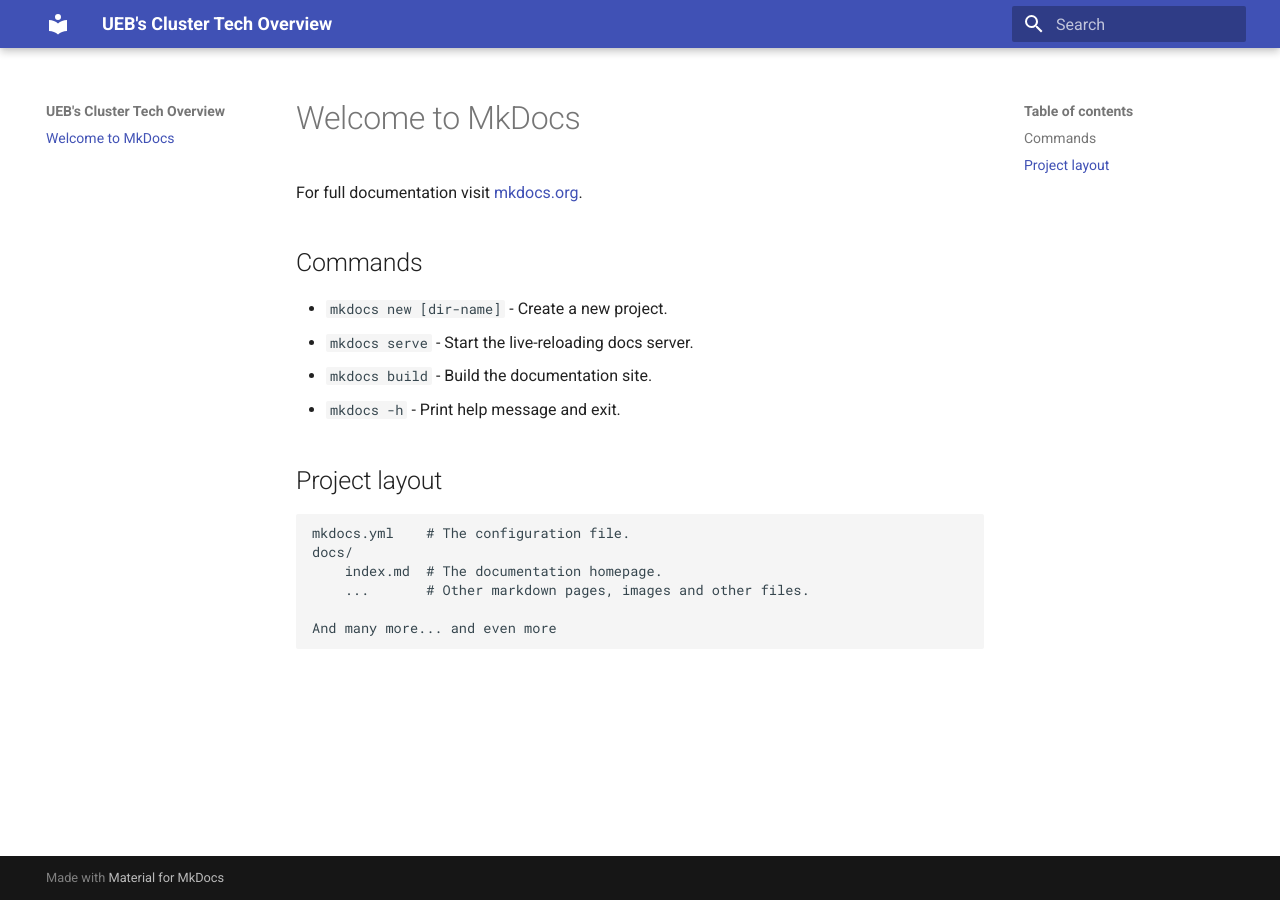
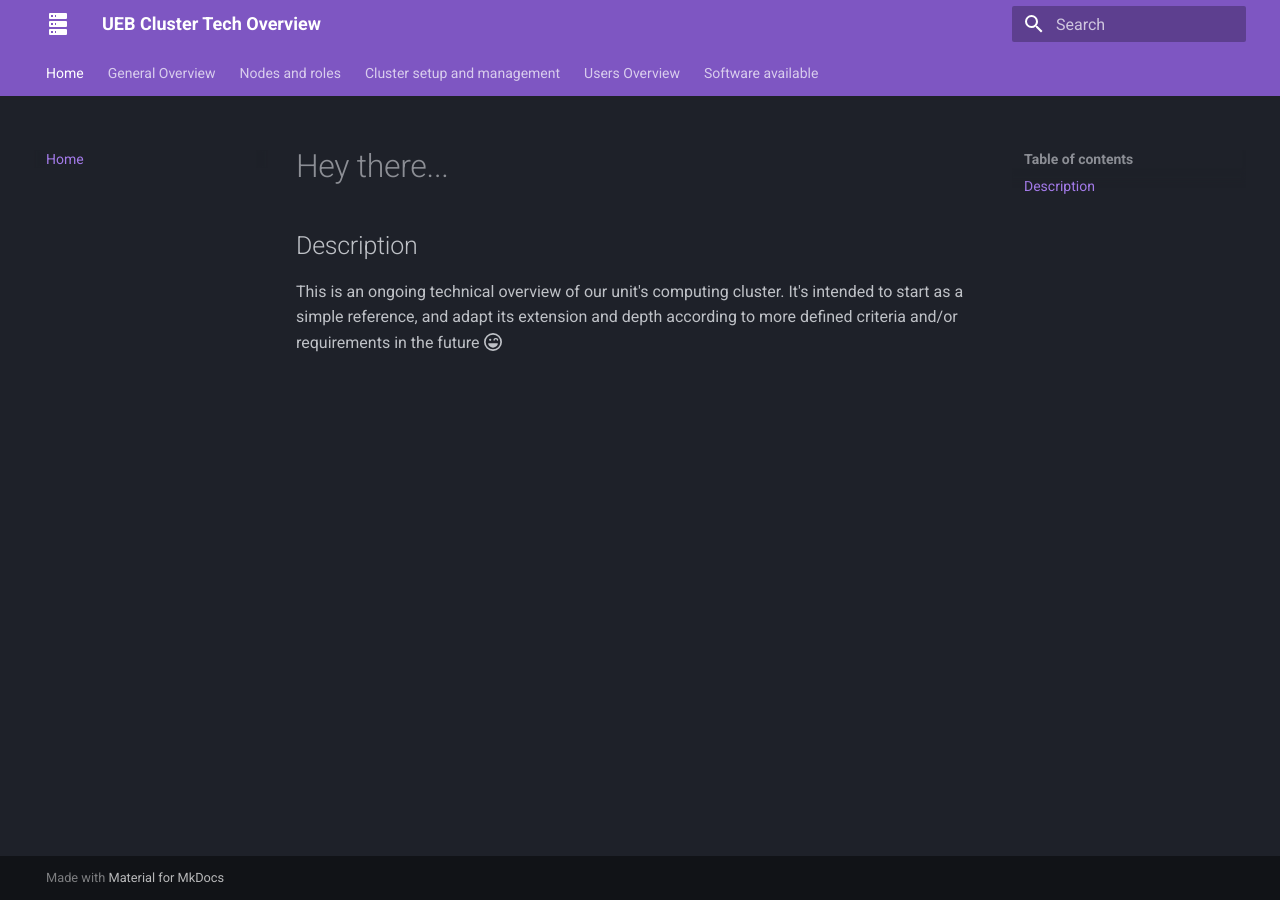
Before and after one commit to angelueb/clustertechpreview, an MkDocs documentation site: the page built from docs/index.md, in a window 1280 px wide. Built offline with MkDocs 1.6.1 and Material for MkDocs 9.7.7, drawn with Linux system fonts in a browser that asks for light colours.

Commit message:
general customizations

```diff
--- a/docs/index.md
+++ b/docs/index.md
@@ -1,19 +1,5 @@
-# Welcome to MkDocs
+# Hey there...
 
-For full documentation visit [mkdocs.org](https://www.mkdocs.org).
 
-## Commands
-
-* `mkdocs new [dir-name]` - Create a new project.
-* `mkdocs serve` - Start the live-reloading docs server.
-* `mkdocs build` - Build the documentation site.
-* `mkdocs -h` - Print help message and exit.
-
-## Project layout
-
-    mkdocs.yml    # The configuration file.
-    docs/
-        index.md  # The documentation homepage.
-        ...       # Other markdown pages, images and other files.
-
-    And many more... and even more
+## Description
+This is an ongoing technical overview of our unit's computing cluster. It's intended to start as a simple reference, and adapt its extension and depth according to more defined criteria and/or requirements in the future :fontawesome-regular-face-laugh-wink:
--- a/mkdocs.yml
+++ b/mkdocs.yml
@@ -1,3 +1,37 @@
-site_name: UEB's Cluster Tech Overview
+site_name: UEB Cluster Tech Overview
 theme:
   name: material
+  icon:
+    logo: material/server
+  features:
+    - navigation.tabs
+    - navigation.sections
+    - header.autohide
+  palette:
+    scheme: slate
+    primary: deep purple
+    accent: deep orange
+
+markdown_extensions:
+  - attr_list
+  - pymdownx.emoji:
+      emoji_index: !!python/name:materialx.emoji.twemoji
+      emoji_generator: !!python/name:materialx.emoji.to_svg
+
+  - pymdownx.superfences:
+      custom_fences:
+        - name: mermaid
+          class: mermaid
+          format: !!python/name:pymdownx.superfences.fence_code_format
+
+plugins:
+  - search:
+      lang: en
+
+nav:
+    - Home: index.md
+    - General Overview: over.md
+    - Nodes and roles: nodeshard.md
+    - Cluster setup and management: setup.md
+    - Users Overview: users.md
+    - Software available: softusers.md
```
